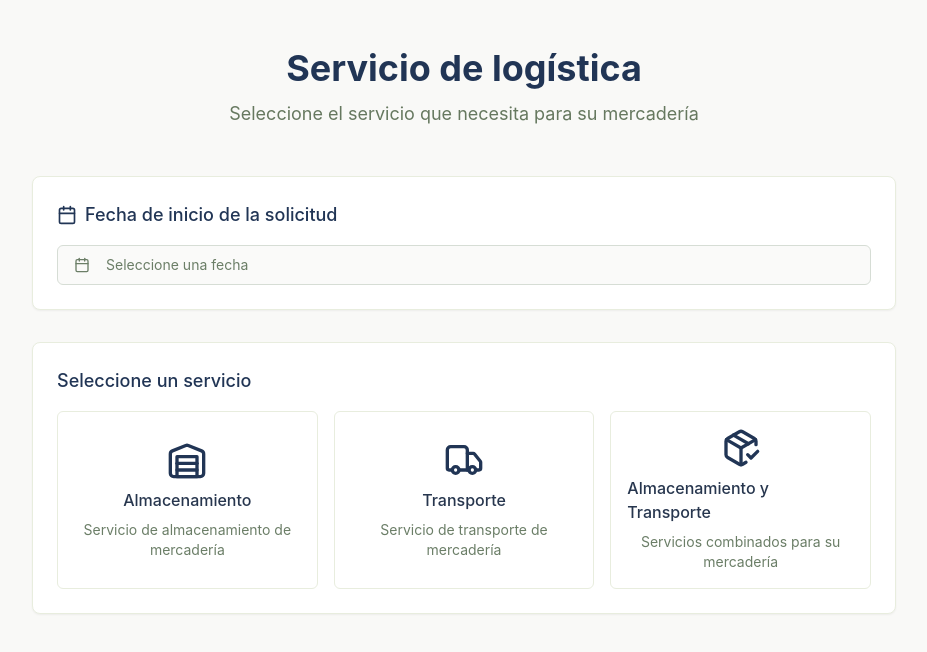
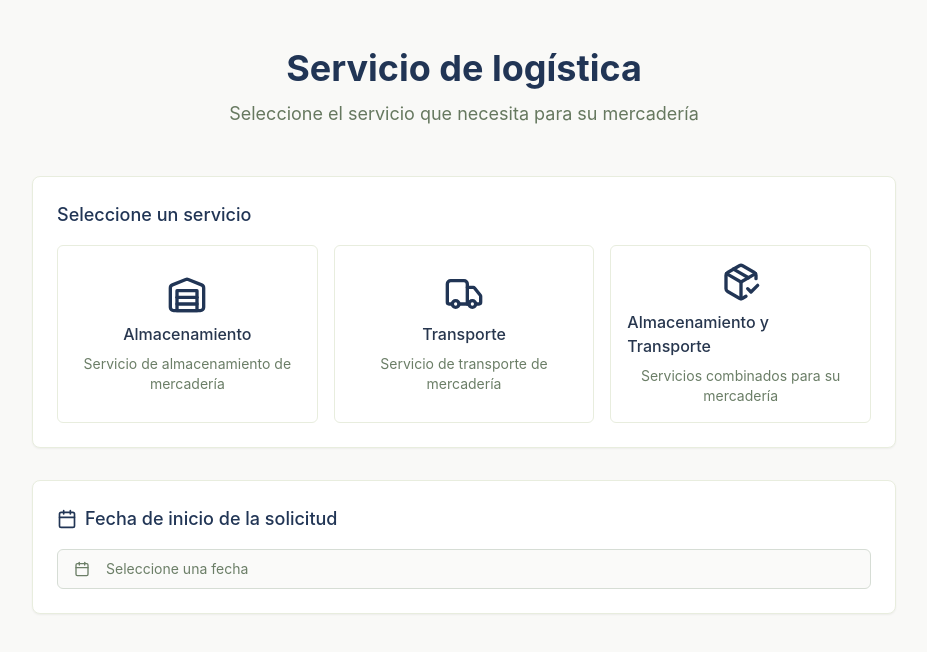
Before and after one commit to MerMenchon/soluciones-logisticas, a React (Vite) app: page / in a window 1280 px wide. Shown: the top 652 px of the page, without its empty margins (176-1103 px from the left). Built offline with nearby package versions, Linux system fonts and the light colour scheme.

Commit message:
Refactor: Reorder form sections

```diff
--- a/src/components/LogisticsForm.tsx
+++ b/src/components/LogisticsForm.tsx
@@ -1,4 +1,3 @@
-
 import React from "react";
 import { Button } from "@/components/ui/button";
 import ServiceSelector from "@/components/ServiceSelector";
@@ -74,7 +73,12 @@ const LogisticsForm = () => {
 
   return (
     <form onSubmit={handleSubmit} className="space-y-8">
-      {/* Date Selector at the beginning */}
+      <ServiceSelector
+        selectedService={selectedService as ServiceType}
+        onSelectService={useFormContext().setSelectedService}
+      />
+
+      {/* Date Selector */}
       <div className="form-section">
         <h2 className="form-title">
           <Calendar className="w-5 h-5" />
@@ -108,11 +112,6 @@ const LogisticsForm = () => {
           </Popover>
         </div>
       </div>
-
-      <ServiceSelector
-        selectedService={selectedService as ServiceType}
-        onSelectService={useFormContext().setSelectedService}
-      />
 
       {selectedService && (
         <>
```
